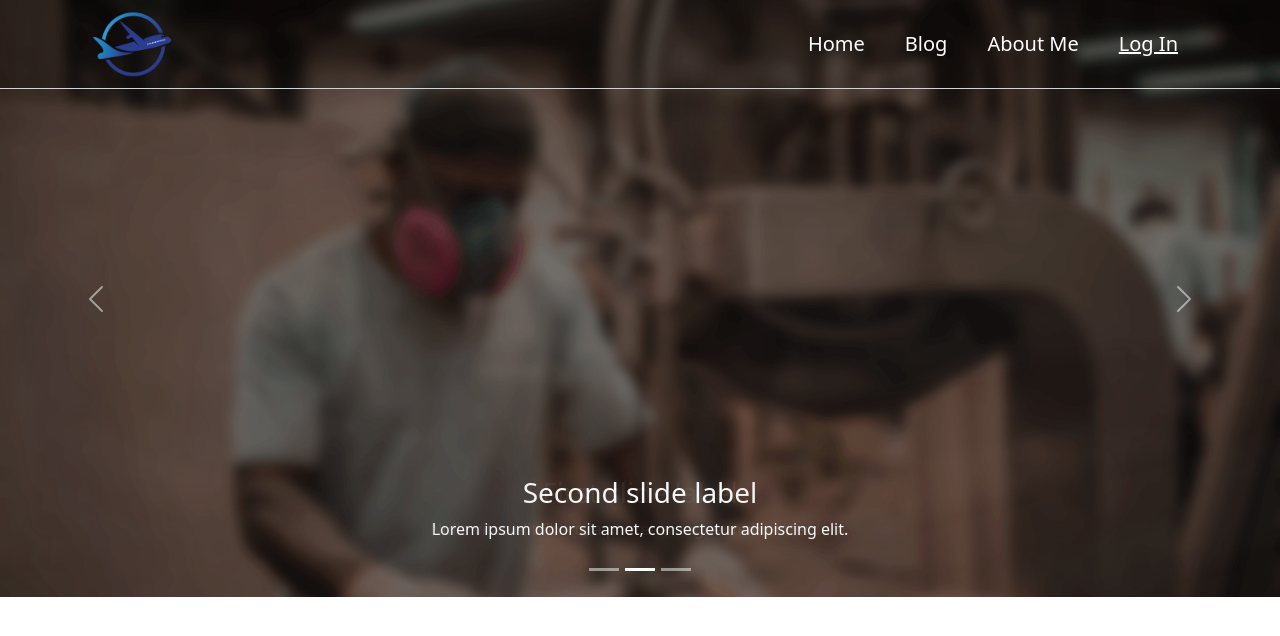
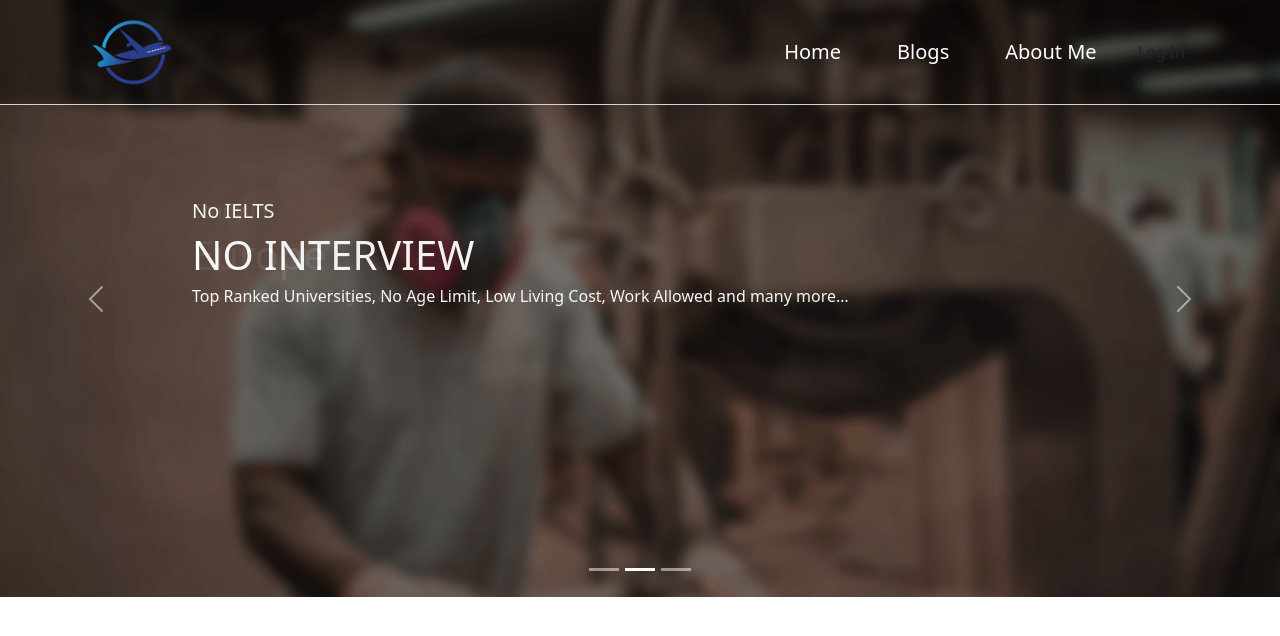
Before and after one commit to mehedy201/Immigration-and-VISA-consultants, a React (Create React App) app: page / in a window 1280 px wide. Shown: the top 636 px of the page. Built offline with nearby package versions, Linux system fonts and the light colour scheme.

Commit message:
added content in slider and change some style

```diff
--- a/src/App.js
+++ b/src/App.js
@@ -1,5 +1,6 @@
 import { Route, Routes } from 'react-router-dom';
 import './App.css';
+import About from './Pages/About/About';
 import Blogs from './Pages/Blogs/Blogs';
 import Home from './Pages/Home/Home';
 import Header from './Sheared/Header/Header';
@@ -11,7 +12,8 @@ function App() {
       <Routes>
         <Route path='/' element={<Home></Home>}></Route>
         <Route path='/home' element={<Home></Home>}></Route>
-        <Route path='/blog' element={<Blogs></Blogs>}></Route>
+        <Route path='/blogs' element={<Blogs></Blogs>}></Route>
+        <Route path='/about' element={<About></About>}></Route>
       </Routes>
     </div>
   );
--- /dev/null
+++ b/src/Pages/About/About.js
@@ -0,0 +1,11 @@
+import React from 'react';
+
+const About = () => {
+    return (
+        <div>
+            <h2>this is about</h2>
+        </div>
+    );
+};
+
+export default About;
--- a/src/Pages/Home/Slider/Slider.css
+++ b/src/Pages/Home/Slider/Slider.css
@@ -0,0 +1,21 @@
+.carousel-caption{
+    position: absolute;
+    right: 15%;
+    top: 30%;
+    left: 15%;
+    padding-top: 1.25rem;
+    padding-bottom: 1.25rem;
+    color: #fff;
+    text-align: start !important;
+}
+
+
+
+
+
+@media only screen and (max-width: 780px){
+    .home_slider img{
+        height: 30rem;
+        width: auto;
+    }
+}
--- a/src/Pages/Home/Slider/Slider.js
+++ b/src/Pages/Home/Slider/Slider.js
@@ -16,8 +16,9 @@ const Slider = () => {
                     alt="First slide"
                   />
                   <Carousel.Caption>
-                    <h3>First slide label</h3>
-                    <p>Nulla vitae elit libero, a pharetra augue mollis interdum.</p>
+                    <h5>Study in</h5>
+                    <h1>Europe</h1>
+                    <h6>Travel & Tourism, Engineering, Business, Health, Science, IT and many more…</h6>
                   </Carousel.Caption>
                 </Carousel.Item>
                 <Carousel.Item>
@@ -28,8 +29,9 @@ const Slider = () => {
                   />
 
                   <Carousel.Caption>
-                    <h3>Second slide label</h3>
-                    <p>Lorem ipsum dolor sit amet, consectetur adipiscing elit.</p>
+                    <h5>No IELTS</h5>
+                    <h1>NO INTERVIEW</h1>
+                    <h6>Top Ranked Universities, No Age Limit, Low Living Cost, Work Allowed and many more…</h6>
                   </Carousel.Caption>
                 </Carousel.Item>
                 <Carousel.Item>
@@ -40,8 +42,9 @@ const Slider = () => {
                 />
 
                 <Carousel.Caption>
-                  <h3>Third slide label</h3>
-                  <p>Praesent commodo cursus magna, vel scelerisque nisl consectetur.</p>
+                    <h5>Buisness in</h5>
+                    <h1>Europe</h1>
+                    <h6>I will give you Buisness visa you are able to business in Europe</h6>
                 </Carousel.Caption>
                 </Carousel.Item>
             </Carousel>
--- a/src/Sheared/Header/Header.css
+++ b/src/Sheared/Header/Header.css
@@ -1,6 +1,6 @@
 .navigation{
     border-bottom: 1px solid lightGray;
-    background-color: rgba(0, 0, 0, 0.203);
+    background-color: rgba(0, 0, 0, 0.203) !important;
     position: absolute;
     width: 100%;
     z-index: 2;
@@ -10,10 +10,18 @@
     height: auto;
     padding: 10px;
 }
-.navigation a{
+.navigation_ancor a{
     text-decoration: none;
     margin: 20px;
     font-size: 20px;
     font-weight: 500;
-    color: #ffffff;
+    color: #ffffff !important;
 }
+
+
+@media only screen and (max-width: 780px){
+    .navigation{
+        position: sticky;
+        background-color: darkcyan;
+    }
+}
--- a/src/Sheared/Header/Header.js
+++ b/src/Sheared/Header/Header.js
@@ -1,24 +1,28 @@
-import React from 'react';
-import './Header.css'
-import { Link } from 'react-router-dom';
-import logo from '../../images/logo.png'
+import React from "react";
+import "./Header.css";
+import logo from "../../images/logo.png";
+import { Container, Nav, Navbar } from "react-bootstrap";
+import { Link } from "react-router-dom";
 
 const Header = () => {
-    return (
-        <nav className='navigation'>
-            <div className="container">
-                <div className="d-flex justify-content-between align-items-center">
-                    <img src={logo} alt="" />
-                    <div className="menu_item">
-                        <Link to='/home'>Home</Link>
-                        <Link to='/blog'>Blog</Link>
-                        <Link to='/about'>About Me</Link>
-                        <Link className='text-decoration-underline' to='/login'>Log In</Link>
-                    </div>
-                </div>
-            </div>
-        </nav>
-    );
+  return (
+    <div className="navigation">
+      <Navbar collapseOnSelect expand="lg">
+        <Container>
+            <img src={logo} alt="" />
+          <Navbar.Toggle aria-controls="responsive-navbar-nav" />
+          <Navbar.Collapse id="responsive-navbar-nav">
+            <Nav className="ms-auto navigation_ancor">
+              <Nav.Link as={Link} to='/home'>Home</Nav.Link>
+              <Nav.Link as={Link} to='/blogs'>Blogs</Nav.Link>
+              <Nav.Link as={Link} to='/about'>About Me</Nav.Link>
+              <button className="btn">Log In</button>
+            </Nav>
+          </Navbar.Collapse>
+        </Container>
+      </Navbar>
+    </div>
+  );
 };
 
 export default Header;
```
Also changed, not shown: src/Pages/About/About.css (added).
